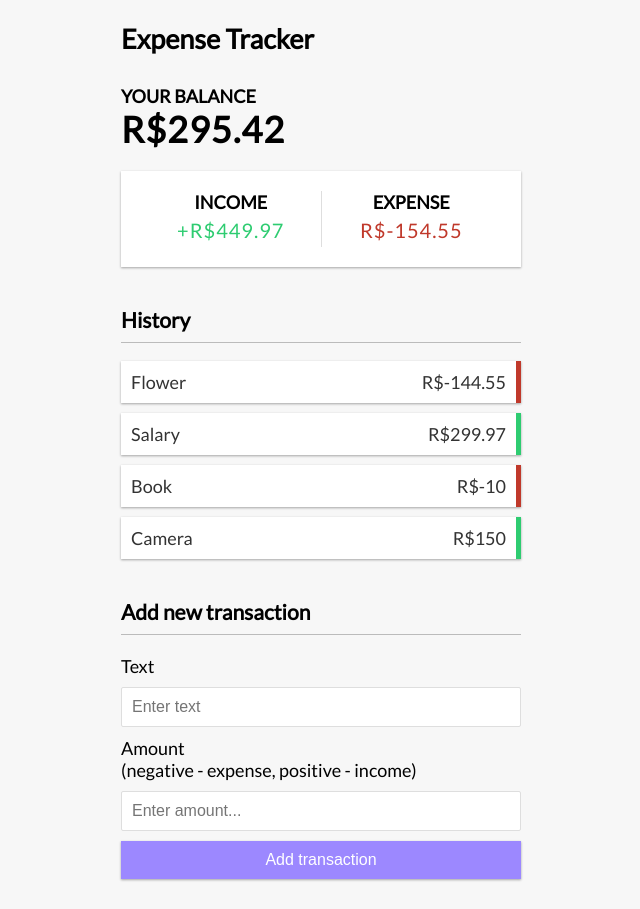
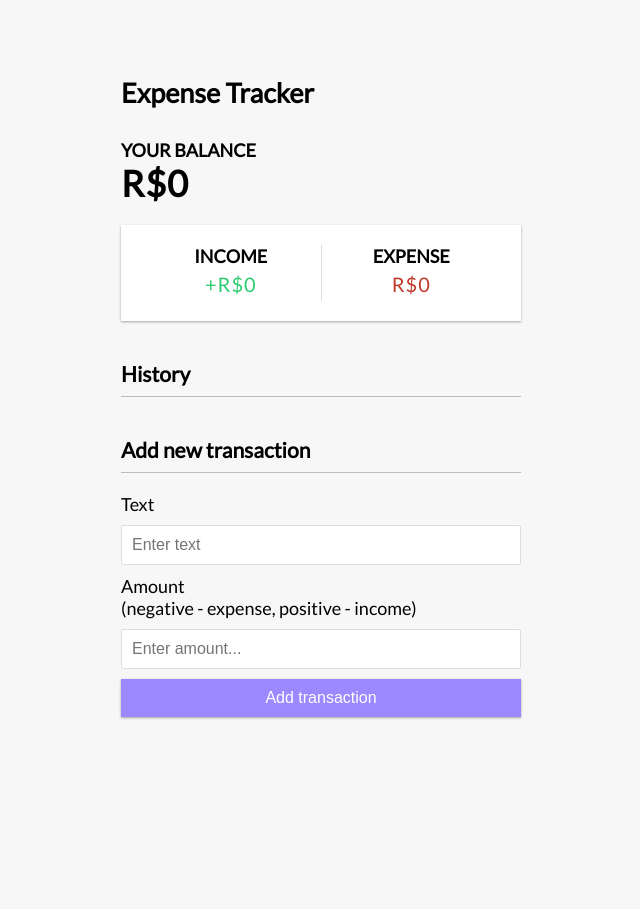
Before and after one commit to danircarv/expense-tracker, a Vue app: page / in a window 1280 px wide. Shown: the whole page, without its empty margins (319-959 px from the left). After the commit the page ends 800 px from the top, so only its background shows below. Built offline with nearby package versions, Linux system fonts and the light colour scheme.

Commit message:
saving history in local Storage

```diff
--- a/src/App.vue
+++ b/src/App.vue
@@ -7,16 +7,20 @@
 
 import { useToast } from 'vue-toastification';
 
-import { computed, ref } from 'vue';
+import { computed, onMounted, ref } from 'vue';
 
 const toast = useToast()
 
-const transactions = ref([
-    {id: 1, text: 'Flower', amount:-144.55},
-    {id: 2, text: 'Salary', amount:299.97},
-    {id: 3, text: 'Book', amount:-10},
-    {id: 4, text: 'Camera', amount:150}
-]);
+const transactions = ref([ ]);
+
+onMounted( () => {
+  const savedTransactions = JSON.parse(localStorage.getItem
+  ('transactions'))
+
+  if(savedTransactions){
+    transactions.value = savedTransactions
+  }
+})
 
 // Pegando o valor total
 const total = computed (() => {
@@ -52,6 +56,8 @@
 
   })
 
+  saveTransactionsToLocalStorage()
+
   toast.success('Transaction added')
 }
 
@@ -63,8 +69,19 @@
 // Delete transaction
 const handleTransactionDeleted = (id) => {
   transactions.value = transactions.value.filter((transaction) => transaction.id !==id)
+
+  saveTransactionsToLocalStorage()
+
+  toast.success('Transaction deleted')
+
 }
-  toast.success('Transaction deleted')
+
+
+// Save to localstorage
+const saveTransactionsToLocalStorage = () => {
+  localStorage.setItem('transactions',JSON.stringify(transactions.value) )
+}
+
 </script>
 
 <template>
```
